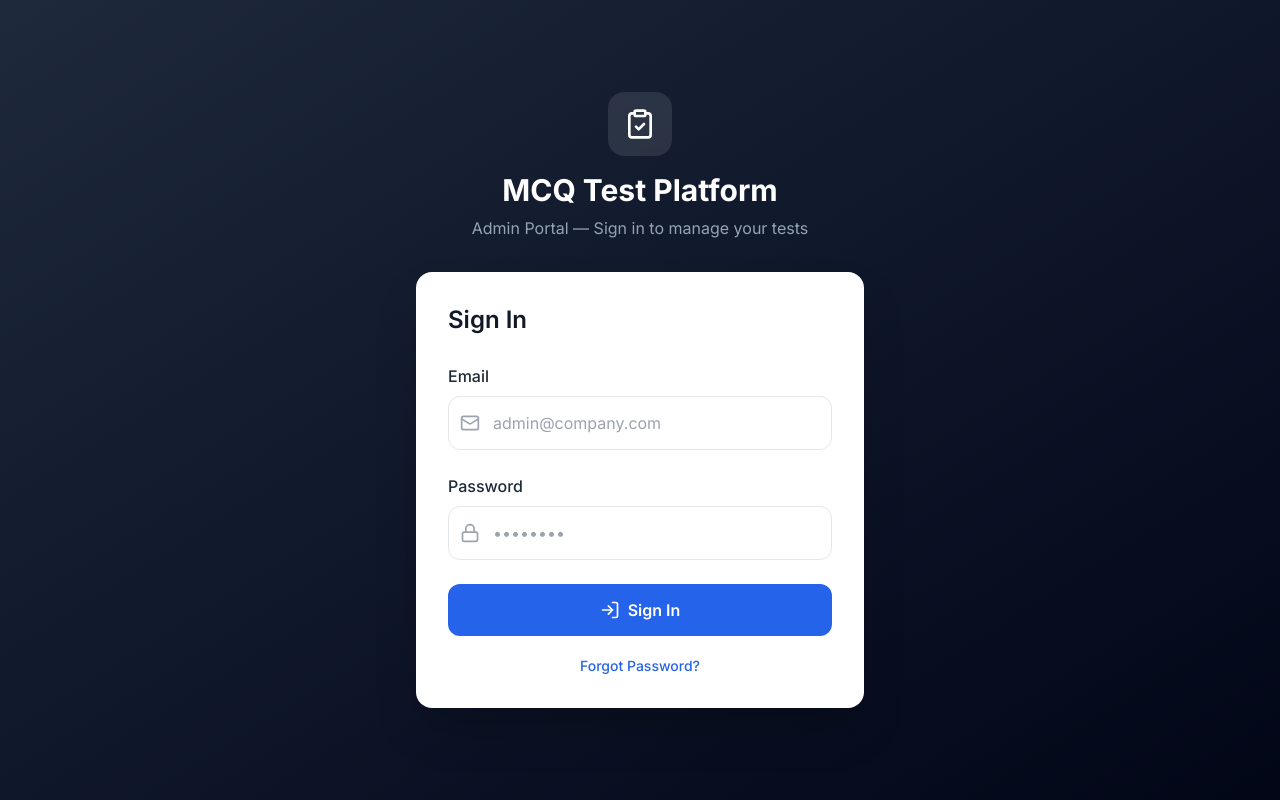
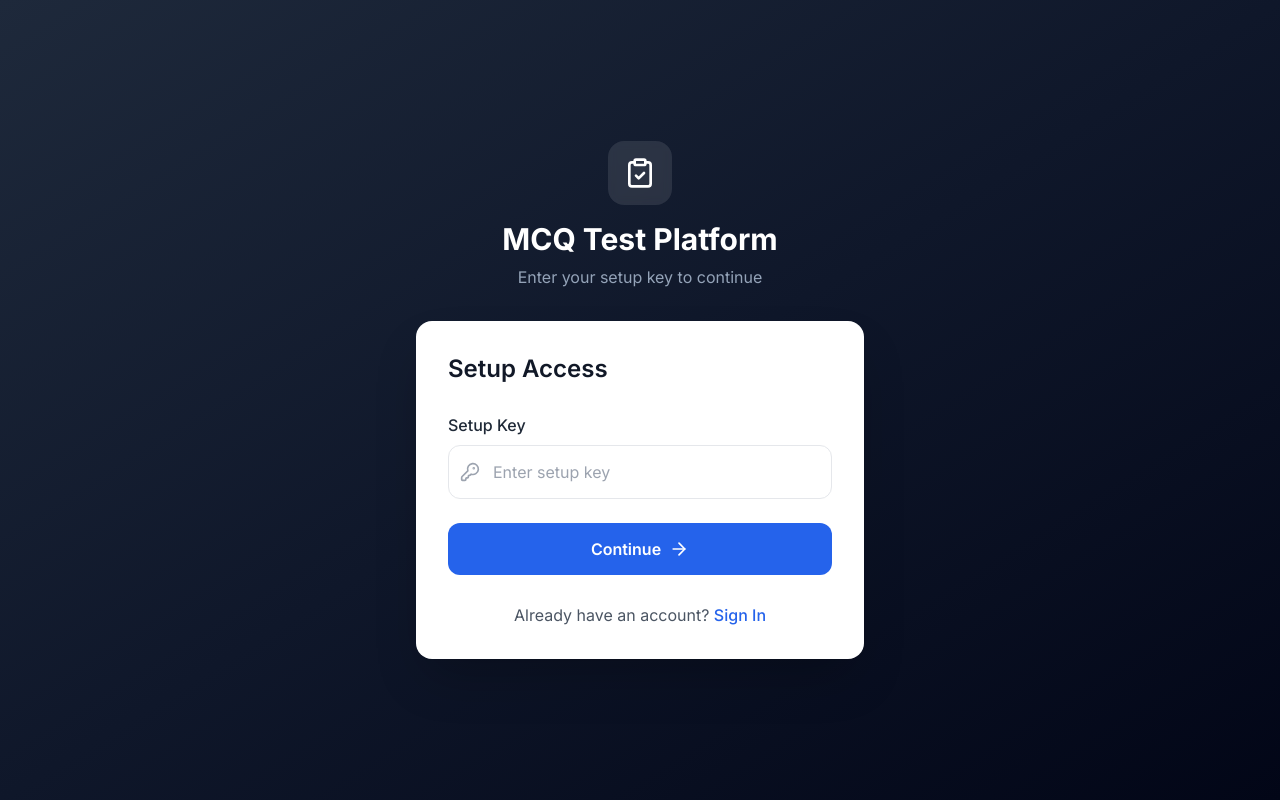
Before and after one commit to Pritish00/MCQTest, a React (Vite) app in the folder frontend/: page /setup in a window 1280 px wide. Before the commit this address led to /login. Built offline with nearby package versions, Linux system fonts and the light colour scheme.

Commit message:
Two-step setup: enter secret key first, then registration form

```diff
--- a/frontend/src/App.tsx
+++ b/frontend/src/App.tsx
@@ -33,7 +33,7 @@ function App() {
           {/* Guest routes */}
           <Route path="/login" element={<GuestRoute><Login /></GuestRoute>} />
           <Route path="/forgot-password" element={<GuestRoute><ForgotPassword /></GuestRoute>} />
-          <Route path="/setup/:secret" element={<GuestRoute><Register /></GuestRoute>} />
+          <Route path="/setup" element={<GuestRoute><Register /></GuestRoute>} />
 
           {/* Admin routes */}
           <Route path="/dashboard" element={<ProtectedRoute><AdminLayout /></ProtectedRoute>}>
--- a/frontend/src/pages/Register.tsx
+++ b/frontend/src/pages/Register.tsx
@@ -1,18 +1,28 @@
 import { useState } from 'react';
-import { useNavigate, Link, useParams } from 'react-router-dom';
+import { useNavigate, Link } from 'react-router-dom';
 import { useAuth } from '@/context/AuthContext';
 import api from '@/lib/api';
-import { UserPlus, Mail, Lock, User, ClipboardCheck } from 'lucide-react';
+import { UserPlus, Mail, Lock, User, ClipboardCheck, KeyRound, ArrowRight } from 'lucide-react';
 import toast from 'react-hot-toast';
 
 export default function Register() {
-  const { secret } = useParams<{ secret: string }>();
+  const [step, setStep] = useState<'auth' | 'register'>('auth');
+  const [secret, setSecret] = useState('');
   const [name, setName] = useState('');
   const [email, setEmail] = useState('');
   const [password, setPassword] = useState('');
   const [loading, setLoading] = useState(false);
   const { login } = useAuth();
   const navigate = useNavigate();
+
+  const handleVerifySecret = async (e: React.FormEvent) => {
+    e.preventDefault();
+    if (!secret.trim()) {
+      toast.error('Please enter the setup key');
+      return;
+    }
+    setStep('register');
+  };
 
   const handleSubmit = async (e: React.FormEvent) => {
     e.preventDefault();
@@ -37,10 +47,40 @@ export default function Register() {
             <ClipboardCheck className="w-8 h-8 text-white" />
           </div>
           <h1 className="text-3xl font-bold text-white">MCQ Test Platform</h1>
-          <p className="text-slate-400 mt-2">Create your admin account</p>
+          <p className="text-slate-400 mt-2">
+            {step === 'auth' ? 'Enter your setup key to continue' : 'Create your admin account'}
+          </p>
         </div>
 
         <div className="bg-white rounded-2xl shadow-2xl p-8">
+          {step === 'auth' ? (
+            <>
+              <h2 className="text-2xl font-semibold text-gray-900 mb-7">Setup Access</h2>
+              <form onSubmit={handleVerifySecret} className="space-y-6">
+                <div>
+                  <label className="block text-base font-medium text-gray-800 mb-2">Setup Key</label>
+                  <div className="relative">
+                    <KeyRound className="absolute left-3 top-1/2 -translate-y-1/2 w-5 h-5 text-gray-400" />
+                    <input
+                      type="password"
+                      value={secret}
+                      onChange={(e) => setSecret(e.target.value)}
+                      className="w-full pl-11 pr-4 py-3.5 border border-gray-200 rounded-xl focus:ring-2 focus:ring-primary-500 focus:border-transparent outline-none transition-all text-base text-gray-900"
+                      placeholder="Enter setup key"
+                      required
+                    />
+                  </div>
+                </div>
+                <button
+                  type="submit"
+                  className="w-full bg-primary-600 hover:bg-primary-700 text-white py-3.5 rounded-xl font-semibold transition-colors flex items-center justify-center gap-2 text-base"
+                >
+                  Continue <ArrowRight className="w-5 h-5" />
+                </button>
+              </form>
+            </>
+          ) : (
+            <>
               <h2 className="text-2xl font-semibold text-gray-900 mb-7">Create Account</h2>
               <form onSubmit={handleSubmit} className="space-y-6">
                 <div>
@@ -101,6 +141,8 @@ export default function Register() {
                   )}
                 </button>
               </form>
+            </>
+          )}
           <p className="text-center text-base text-gray-600 mt-7">
             Already have an account?{' '}
             <Link to="/login" className="text-primary-600 hover:text-primary-700 font-medium">
```
Also changed, not shown: 4 other files (tests, documents, lock files or other folders). Lines whose indentation alone changed are shown as unchanged.
